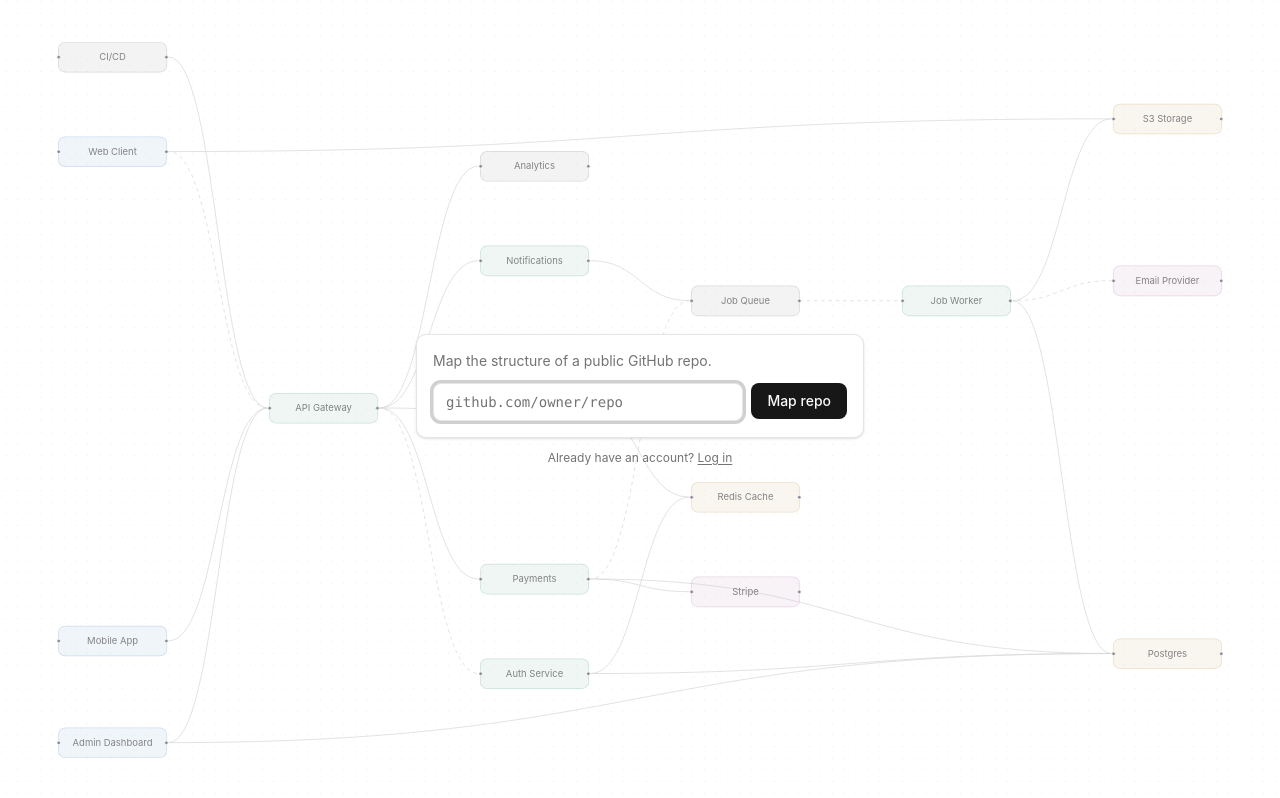
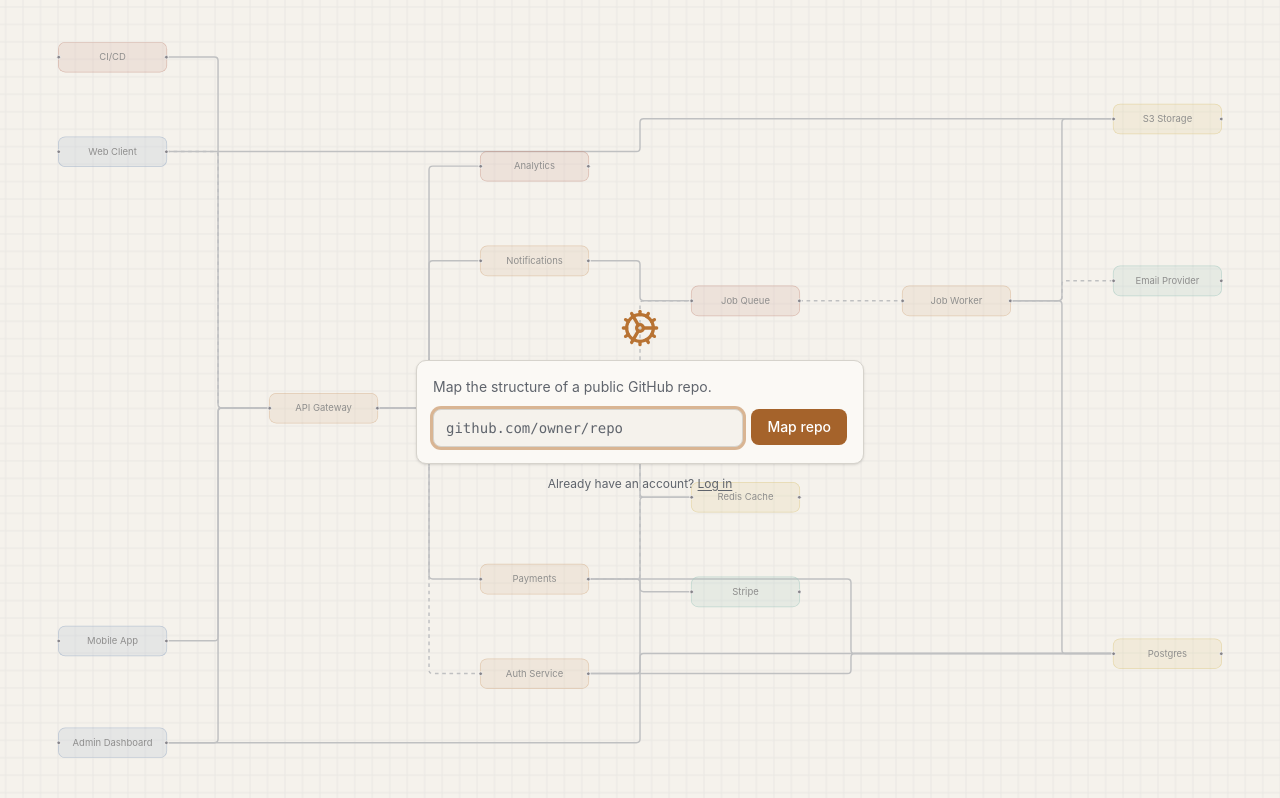
Before and after one commit to EricNunezz/SBUHacks26, a React (Vite) app in the folder frontend/: page / in a window 1280 px wide. Built offline with nearby package versions, Linux system fonts and the light colour scheme; no server answers.

Commit message:
Added colors matching hackathon theme

```diff
--- a/frontend/src/components/DiagramBoard.jsx
+++ b/frontend/src/components/DiagramBoard.jsx
@@ -13,6 +13,7 @@ import "@xyflow/react/dist/style.css";
 import {layoutDiagram, NODE_WIDTH, NODE_HEIGHT } from "@/utils/layout";
 import sampleRepo from "@/mock/sampleRepo.json"; //sample repo for testing purposes "
 import NodePanel from "@/components/NodePanel";
+import { defaultEdgeOptions, gridProps } from "@/theme/flow";
 
 // convert mock JSON into react flow format, then lay it out with dagre
 const mockNodes = sampleRepo.nodes.map((node) => ({
@@ -48,11 +49,12 @@ function Flow() {
       <ReactFlow
         nodes={layoutedNodes}
         edges={mockEdges}
+        defaultEdgeOptions={defaultEdgeOptions}
         fitView
         onNodeClick={handleNodeClick}
         onPaneClick={handleClose}
       >
-        <Background variant={BackgroundVariant.Dots} gap={16}/>
+        <Background variant={BackgroundVariant.Lines} {...gridProps} />
         <Controls />
       </ReactFlow>
       {selectedNode && (
--- a/frontend/src/components/HomeBackground.jsx
+++ b/frontend/src/components/HomeBackground.jsx
@@ -3,32 +3,28 @@ import "@xyflow/react/dist/style.css";
 
 import { layoutDiagram } from "@/utils/layout";
 import homeDiagram from "@/mock/homeDiagram.json";
-
-// Muted category colors: low-alpha tints so they sit quietly on both light and dark themes
-const CATEGORY_COLORS = {
-  frontend: "oklch(0.65 0.1 250)",
-  backend: "oklch(0.65 0.1 160)",
-  database: "oklch(0.7 0.1 75)",
-  external: "oklch(0.65 0.1 330)",
-  infra: "oklch(0.6 0.02 260)",
-};
+import { getCategoryTheme } from "@/theme/categories";
+import { defaultEdgeOptions, gridProps } from "@/theme/flow";
 
 // Mock JSON -> React Flow nodes, then lay out left-to-right
 const nodes = layoutDiagram(
-  homeDiagram.nodes.map((n) => ({
+  homeDiagram.nodes.map((n) => {
+    const { color } = getCategoryTheme(n.category);
+    return {
       id: n.id,
       position: { x: 0, y: 0 },
       data: { label: n.label },
       sourcePosition: Position.Right,
       targetPosition: Position.Left,
       style: {
-      background: `color-mix(in oklch, ${CATEGORY_COLORS[n.category]} 18%, transparent)`,
-      border: `1px solid color-mix(in oklch, ${CATEGORY_COLORS[n.category]} 55%, transparent)`,
+        background: `color-mix(in oklch, ${color} 18%, transparent)`,
+        border: `1px solid color-mix(in oklch, ${color} 55%, transparent)`,
         color: "var(--foreground)",
         borderRadius: "var(--radius)",
         fontSize: 13,
       },
-  })),
+    };
+  }),
   homeDiagram.edges,
   "LR"
 );
@@ -41,6 +37,7 @@ export default function HomeBackground() {
         <ReactFlow
           nodes={nodes}
           edges={homeDiagram.edges}
+          defaultEdgeOptions={defaultEdgeOptions}
           fitView
           nodesDraggable={false}
           nodesConnectable={false}
@@ -49,7 +46,7 @@ export default function HomeBackground() {
           zoomOnDoubleClick={false}
           proOptions={{ hideAttribution: true }}
         >
-          <Background variant={BackgroundVariant.Dots} gap={16} />
+          <Background variant={BackgroundVariant.Lines} {...gridProps} />
         </ReactFlow>
       </div>
     </ReactFlowProvider>
--- a/frontend/src/components/NodePanel.jsx
+++ b/frontend/src/components/NodePanel.jsx
@@ -85,7 +85,7 @@ export default function NodePanel({ node, nodes, edges, onClose }) {
   return (
     <aside
       ref={panelRef}
-      className="absolute right-4 top-4 flex max-h-[calc(100%-2rem)] w-96 flex-col rounded-xl border bg-background shadow-lg"
+      className="absolute right-4 top-4 flex max-h-[calc(100%-2rem)] w-96 flex-col rounded-xl border bg-card shadow-lg"
       style={{ transform: `translate(${offset.x}px, ${offset.y}px)` }}
     >
       {/* Header: drag handle + buttons */}
--- a/frontend/src/components/app-sidebar.jsx
+++ b/frontend/src/components/app-sidebar.jsx
@@ -1,3 +1,4 @@
+import { Cog } from "lucide-react";
 import {
   Sidebar,
   SidebarContent,
@@ -18,6 +19,10 @@ export default function AppSidebar({ repos, selectedRepoId, onOpenAddRepo, onDel
   return (
     <Sidebar collapsible="icon">
       <SidebarHeader>
+        {/* App mark */}
+        <div className="flex items-center px-2 pt-1 group-data-[collapsible=icon]:justify-center">
+          <Cog className="size-6 text-copper" aria-label="App logo" />
+        </div>
         <RepoSwitcher
           repos={repos}
           selectedRepoId={selectedRepoId}
--- a/frontend/src/components/chat-panel.jsx
+++ b/frontend/src/components/chat-panel.jsx
@@ -4,7 +4,7 @@ import { Button } from "@/components/ui/button";
 // Placeholder AI chat panel shown to the right of the diagram.
 export default function ChatPanel({ onClose }) {
   return (
-    <aside className="flex h-full w-80 shrink-0 flex-col border-l bg-background">
+    <aside className="flex h-full w-80 shrink-0 flex-col border-l bg-card">
       <div className="flex items-center justify-between border-b px-4 py-3">
         <h2 className="text-sm font-semibold">AI Chat</h2>
         <Button variant="ghost" size="icon" className="size-7" onClick={onClose}>
--- a/frontend/src/index.css
+++ b/frontend/src/index.css
@@ -14,32 +14,46 @@ body,
 /* shadcn theme tokens (neutral). Edit these to re-theme the whole UI. */
 :root {
   --radius: 0.625rem;
-  --background: oklch(1 0 0);
-  --foreground: oklch(0.145 0 0);
-  --card: oklch(1 0 0);
-  --card-foreground: oklch(0.145 0 0);
-  --popover: oklch(1 0 0);
-  --popover-foreground: oklch(0.145 0 0);
-  --primary: oklch(0.205 0 0);
-  --primary-foreground: oklch(0.985 0 0);
-  --secondary: oklch(0.97 0 0);
-  --secondary-foreground: oklch(0.205 0 0);
-  --muted: oklch(0.97 0 0);
-  --muted-foreground: oklch(0.556 0 0);
-  --accent: oklch(0.97 0 0);
-  --accent-foreground: oklch(0.205 0 0);
-  --destructive: oklch(0.577 0.245 27.325);
-  --border: oklch(0.922 0 0);
-  --input: oklch(0.922 0 0);
-  --ring: oklch(0.708 0 0);
-  --sidebar: hsl(0 0% 98%);
-  --sidebar-foreground: hsl(240 5.3% 26.1%);
-  --sidebar-primary: hsl(240 5.9% 10%);
-  --sidebar-primary-foreground: hsl(0 0% 98%);
-  --sidebar-accent: hsl(240 4.8% 95.9%);
-  --sidebar-accent-foreground: hsl(240 5.9% 10%);
-  --sidebar-border: hsl(220 13% 91%);
-  --sidebar-ring: hsl(217.2 91.2% 59.8%);
+
+  /* Steel and Steam palette. Re-theme the light mode by editing these. */
+  --paper: #F5F2EC; /* page background */
+  --cream: #FBF9F5; /* cards, popovers, panels */
+  --iron: #2B2D31; /* main text */
+  --steel: #8A8F98; /* edges, graph lines, controls border */
+  --steel-text: #5F646C; /* steel darkened so small text passes contrast (5.3:1 on paper) */
+  --steel-line: #D6D3CC; /* subtle borders: steel tint on paper */
+  --copper: #B87333; /* brand mark, category color */
+  --copper-deep: #A5632B; /* copper for filled buttons (white text passes 4.5:1) */
+  --brass: #C9A227;
+  --brass-tint: #EFE5BD; /* brass for hover/secondary surfaces, keeps iron text readable */
+  --grid: color-mix(in srgb, var(--steel) 22%, transparent); /* blueprint grid lines */
+
+  --background: var(--paper);
+  --foreground: var(--iron);
+  --card: var(--cream);
+  --card-foreground: var(--iron);
+  --popover: var(--cream);
+  --popover-foreground: var(--iron);
+  --primary: var(--copper-deep);
+  --primary-foreground: #FFFFFF;
+  --secondary: var(--brass-tint);
+  --secondary-foreground: var(--iron);
+  --muted: #ECE8DF;
+  --muted-foreground: var(--steel-text);
+  --accent: var(--brass-tint);
+  --accent-foreground: var(--iron);
+  --destructive: #B3261E;
+  --border: var(--steel-line);
+  --input: var(--steel-line);
+  --ring: var(--copper);
+  --sidebar: #ECE8DF; /* a step darker than the page */
+  --sidebar-foreground: var(--iron);
+  --sidebar-primary: var(--copper-deep);
+  --sidebar-primary-foreground: #FFFFFF;
+  --sidebar-accent: #E1DCD0;
+  --sidebar-accent-foreground: var(--iron);
+  --sidebar-border: var(--steel-line);
+  --sidebar-ring: var(--copper);
 }
 
 .dark {
@@ -103,6 +117,7 @@ body,
   --color-sidebar-accent-foreground: var(--sidebar-accent-foreground);
   --color-sidebar-border: var(--sidebar-border);
   --color-sidebar-ring: var(--sidebar-ring);
+  --color-copper: var(--copper);
 }
 
 @layer base {
@@ -113,3 +128,15 @@ body,
     @apply bg-background text-foreground;
   }
 }
+
+/* React Flow: cream controls with steel border, copper on hover; cream edge labels */
+.react-flow {
+  --xy-controls-button-background-color: var(--cream);
+  --xy-controls-button-background-color-hover: var(--cream);
+  --xy-controls-button-color: var(--steel-text);
+  --xy-controls-button-color-hover: var(--copper);
+  --xy-controls-button-border-color: var(--steel-line);
+  --xy-controls-box-shadow: 0 0 0 1px var(--steel);
+  --xy-edge-label-color: var(--steel-text);
+  --xy-edge-label-background-color: var(--cream);
+}
--- a/frontend/src/pages/HomePage.jsx
+++ b/frontend/src/pages/HomePage.jsx
@@ -1,4 +1,5 @@
 import { useState } from "react";
+import { Cog } from "lucide-react";
 import { Input } from "@/components/ui/input";
 import { Button } from "@/components/ui/button";
 import HomeBackground from "@/components/HomeBackground";
@@ -25,6 +26,7 @@ export default function HomePage({ onAddRepo, onLogin }) {
       <div className="relative z-10 flex h-full items-center justify-center px-4 pointer-events-none">
         {/* Card with the optional login link right below it */}
         <div className="flex w-full max-w-md flex-col items-center gap-3">
+        <Cog className="size-10 text-copper" aria-label="App logo" />
         <form
           onSubmit={handleSubmit}
           noValidate
--- /dev/null
+++ b/frontend/src/theme/categories.js
@@ -0,0 +1,15 @@
+// Shared category palette for diagram nodes. Edit colors/icons here.
+// `icon` is a lucide-react export name (look it up with `icons[name]` or import it directly).
+export const CATEGORY_THEME = {
+  frontend: { color: "#4A6FA5", icon: "Gauge" }, // steel blue
+  backend: { color: "#B87333", icon: "Cog" }, // copper
+  database: { color: "#C9A227", icon: "Cylinder" }, // brass
+  config: { color: "#6B7280", icon: "Wrench" }, // iron gray
+  external: { color: "#4E9C8F", icon: "Plug" }, // verdigris
+  infra: { color: "#A0442C", icon: "Factory" }, // rust
+};
+
+// Unknown categories fall back to config
+export function getCategoryTheme(category) {
+  return CATEGORY_THEME[category] ?? CATEGORY_THEME.config;
+}
--- /dev/null
+++ b/frontend/src/theme/flow.js
@@ -0,0 +1,13 @@
+// Shared React Flow styling (board + home background). Colors come from CSS variables in index.css.
+// Pipe-style edges: rounded right-angle routing, steel stroke, a bit thicker than default.
+export const defaultEdgeOptions = {
+  type: "smoothstep",
+  style: { stroke: "var(--steel)", strokeWidth: 2 },
+};
+
+// Props for <Background variant={BackgroundVariant.Lines}>: faint blueprint grid
+export const gridProps = {
+  gap: 24,
+  lineWidth: 1,
+  color: "var(--grid)",
+};
```
Lines whose indentation alone changed are shown as unchanged.
